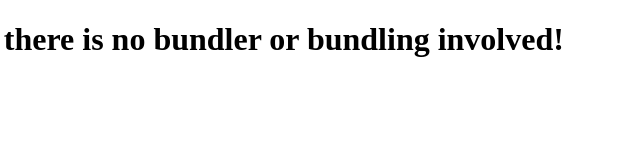
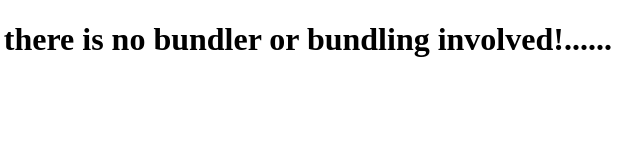
Before and after one commit to indra-rani/omnifood, a website: page index.html in a window 1280 px wide. Shown: the full height of the page, 342-982 px from the left. Drawn offline with Linux system fonts and the light colour scheme.

Commit message:
changes...

```diff
--- a/index.html
+++ b/index.html
@@ -7,6 +7,6 @@
     <title>Static Template</title>
   </head>
   <body>
-    <h1>This is a static template, there is no bundler or bundling involved!</h1>
+    <h1>This is a static template, there is no bundler or bundling involved!......</h1>
   </body>
 </html>
```
